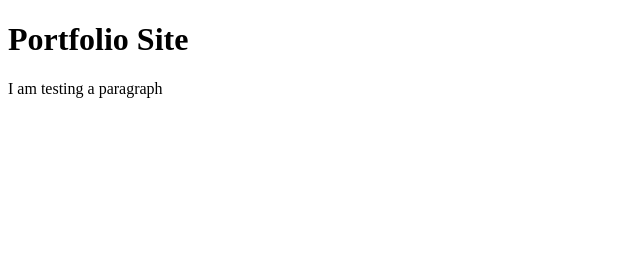
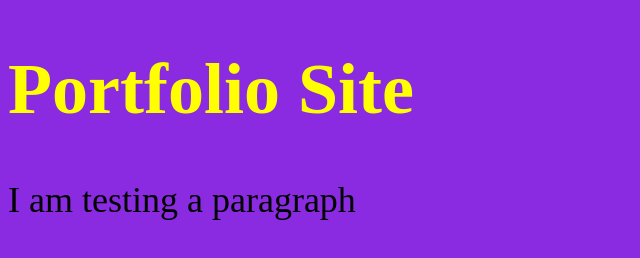
Before and after one commit to FunkyGrass/git-github-test, a plain HTML site: page index.html in a window 1280 px wide. Shown: the whole page, without its empty margins (0-640 px from the left). Drawn offline with Linux system fonts and the light colour scheme.

Commit message:
new styles.css created
this is the style I want it

I am committing this file

changes committed

```diff
--- a/index.html
+++ b/index.html
@@ -3,7 +3,8 @@
 <head>
     <meta charset="UTF-8">
     <meta name="viewport" content="width=device-width, initial-scale=1.0">
-    <title>Document</title>
+    <link rel="stylesheet" href="styles.css">
+    <title>Un altra pagina fatta da me</title>
 </head>
 <body>
     <h1>Portfolio Site</h1>
--- /dev/null
+++ b/styles.css
@@ -0,0 +1,13 @@
+h1 {
+    font-size: 72px;
+    color: yellow;
+}
+
+p {
+    font-size: 36px;
+    color: black;
+}
+
+body {
+    background-color: blueviolet;
+}
```
